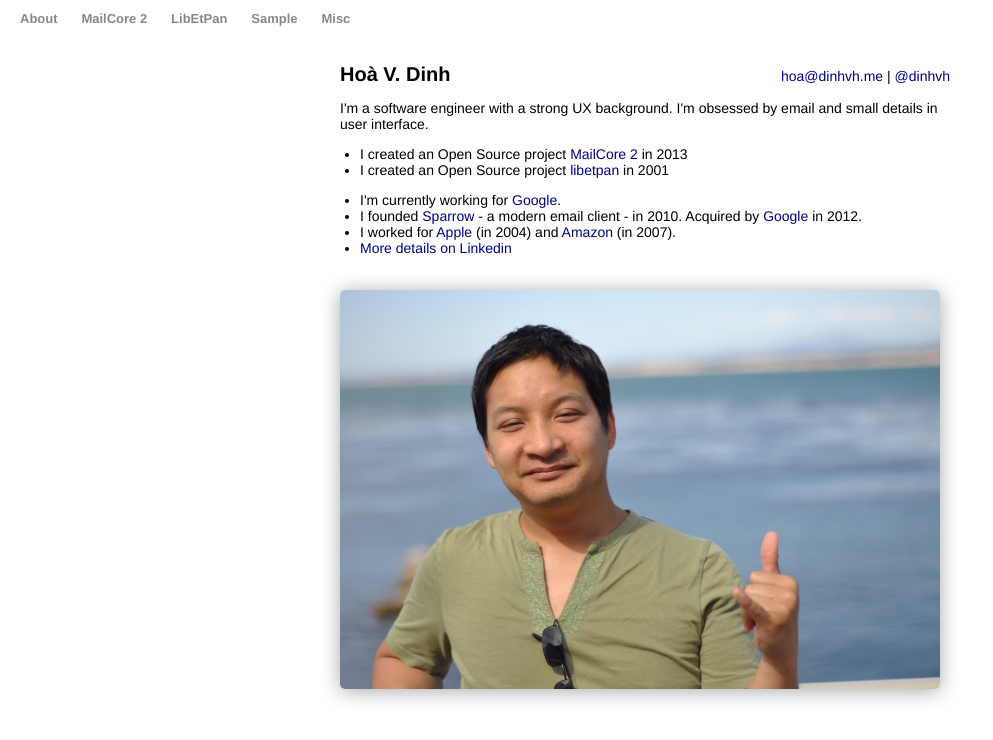
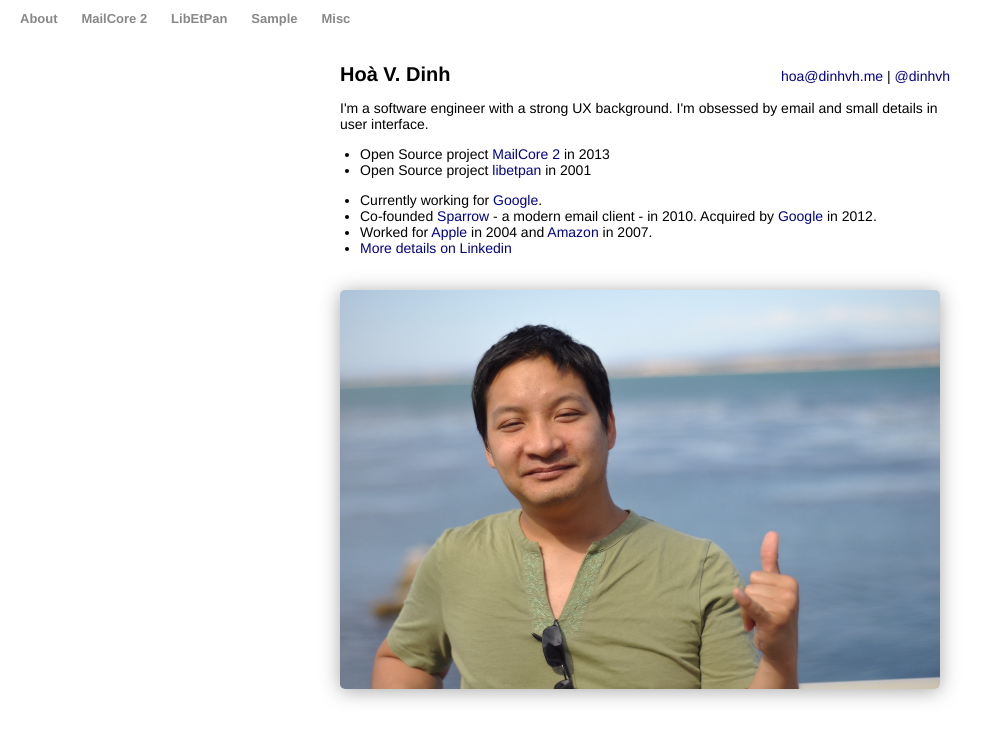
Before and after one commit to dinhvh/dinhviethoa.github.io, a plain HTML site: page index.html in a window 1280 px wide. Shown: the whole page, without its empty margins (0-993 px from the left). Drawn offline with Linux system fonts and the light colour scheme.

Commit message:
Improvements

```diff
--- a/index.html
+++ b/index.html
@@ -63,13 +63,13 @@
       I'm obsessed by email and small details in user interface.
     </p>
     <ul>
-      <li>I created an Open Source project <a href="mailcore2.html">MailCore 2</a> in 2013</li>
-      <li>I created an Open Source project <a href="libetpan.html">libetpan</a> in 2001</li>
+      <li>Open Source project <a href="mailcore2.html">MailCore 2</a> in 2013</li>
+      <li>Open Source project <a href="libetpan.html">libetpan</a> in 2001</li>
     </ul>
     <ul>
-      <li>I'm currently working for <a href="http://www.google.com">Google</a>.</li>
-      <li>I founded <a href="http://www.sprw.me">Sparrow</a> - a modern email client - in 2010. Acquired by <a href="http://www.google.com">Google</a> in 2012.</li>
-      <li>I worked for <a href="http://www.apple.com">Apple</a> (in 2004) and <a href="http://www.amazon.com">Amazon</a> (in 2007).</li>
+      <li>Currently working for <a href="http://www.google.com">Google</a>.</li>
+      <li>Co-founded <a href="http://www.sprw.me">Sparrow</a> - a modern email client - in 2010. Acquired by <a href="http://www.google.com">Google</a> in 2012.</li>
+      <li>Worked for <a href="http://www.apple.com">Apple</a> in 2004 and <a href="http://www.amazon.com">Amazon</a> in 2007.</li>
       <li><a href="https://www.linkedin.com/in/dinhvh">More details on Linkedin</a></li>
     </ul>
     <div style="position: relative;">
```
